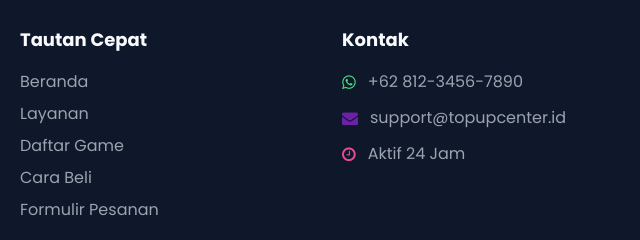
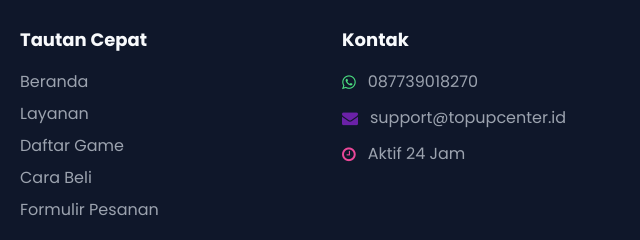
Before and after one commit to thesparking3-maker/absen, a plain HTML site: page index.html in a window 1280 px wide. Shown: the part 3770-4010 px from the top of the page, 640-1280 px from the left. Drawn offline with nearby package versions, Linux system fonts and the light colour scheme.

Commit message:
Update index.html

```diff
--- a/index.html
+++ b/index.html
@@ -504,7 +504,7 @@
                     <ul class="space-y-3 text-gray-400">
                         <li class="flex items-start gap-3">
                             <i class="fa fa-whatsapp mt-1 text-green-400"></i>
-                            <span>+62 812-3456-7890</span>
+                            <span>087739018270</span>
                         </li>
                         <li class="flex items-start gap-3">
                             <i class="fa fa-envelope mt-1 text-primary"></i>
```
